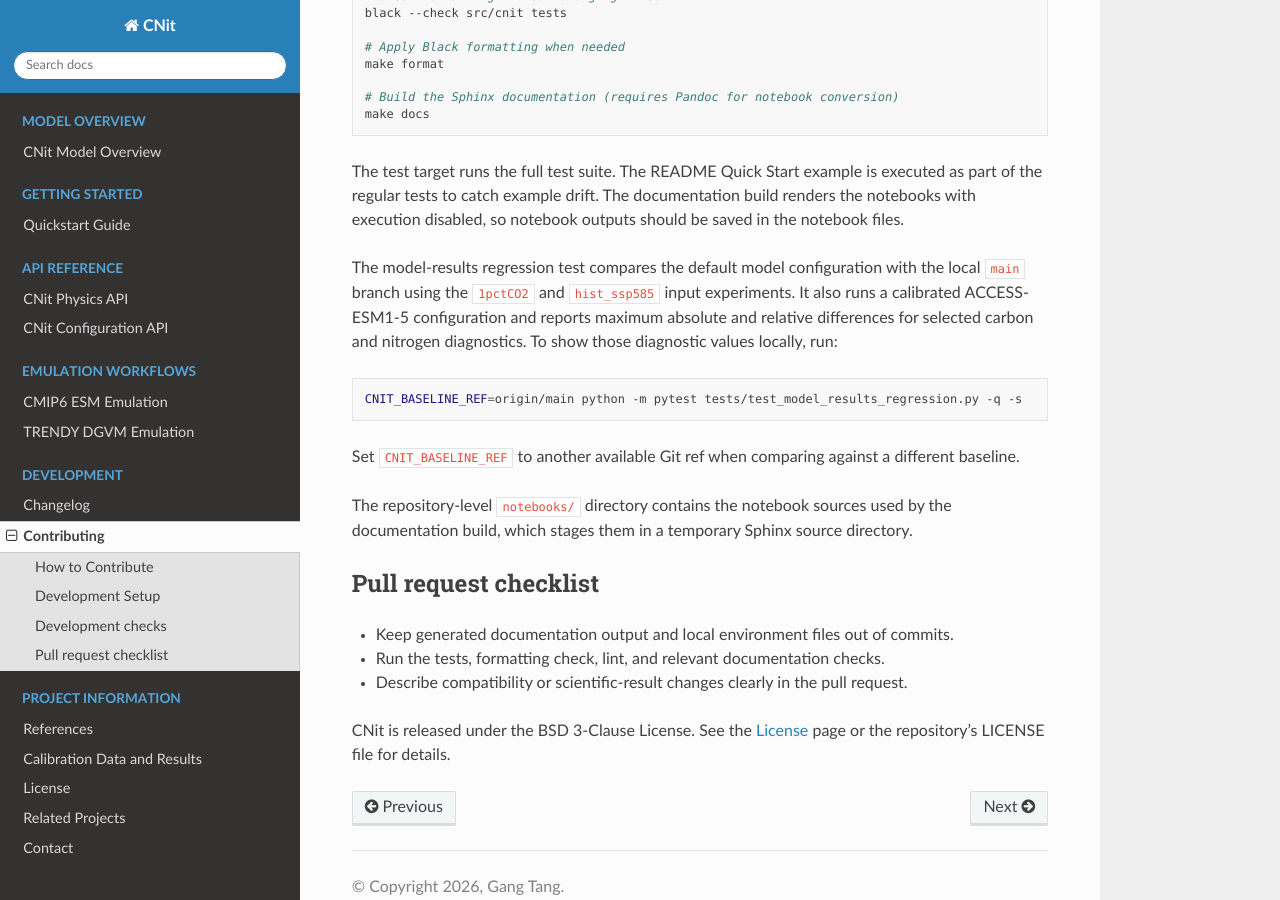
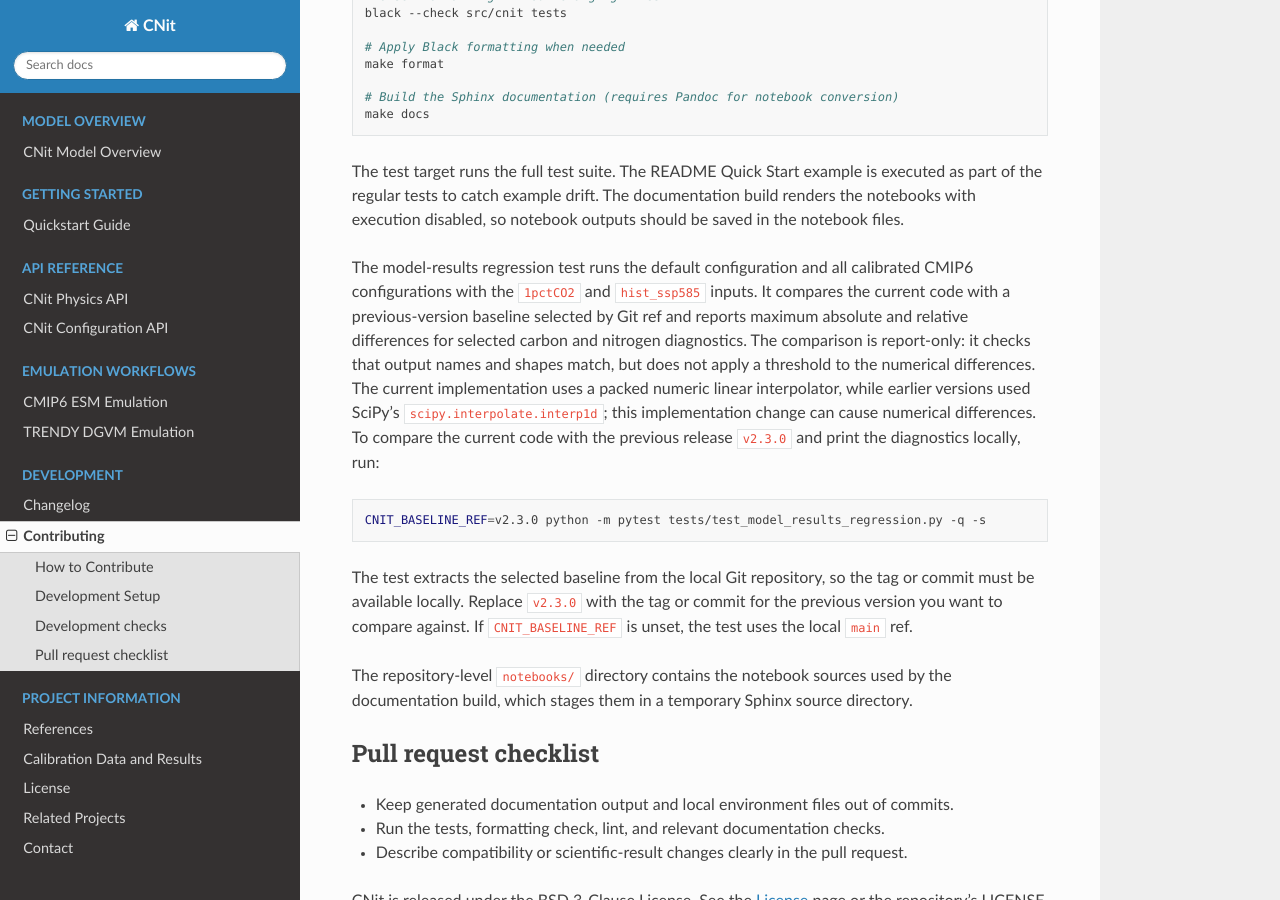
Before and after one commit to gangtang-au/cnit, a Sphinx documentation site: the page built from docs/contributing.rst, in a window 1280 px wide and 900 px high, scrolled down 1207 px. Built offline with Sphinx 7.4.7 and the Read the Docs theme 3.1.0, drawn with Linux system fonts in a browser that asks for light colours; pages that are not in the unit, such as notebooks, are missing from menus.

Commit message:
format and docs

```diff
--- a/docs/contributing.rst
+++ b/docs/contributing.rst
@@ -67,18 +67,25 @@ executed as part of the regular tests to catch example drift. The documentation
 build renders the notebooks with execution disabled, so notebook outputs should
 be saved in the notebook files.
 
-The model-results regression test compares the default model configuration with
-the local ``main`` branch using the ``1pctCO2`` and ``hist_ssp585`` input
-experiments. It also runs a calibrated ACCESS-ESM1-5 configuration and reports
+The model-results regression test runs the default configuration and all calibrated
+CMIP6 configurations with the ``1pctCO2`` and ``hist_ssp585`` inputs. It compares
+the current code with a previous-version baseline selected by Git ref and reports
 maximum absolute and relative differences for selected carbon and nitrogen
-diagnostics. To show those diagnostic values locally, run:
+diagnostics. The comparison is report-only: it checks that output names and shapes
+match, but does not apply a threshold to the numerical differences. The current
+implementation uses a packed numeric linear interpolator, while earlier versions
+used SciPy's ``scipy.interpolate.interp1d``; this implementation change can cause
+numerical differences. To compare the current code with the previous release
+``v2.3.0`` and print the diagnostics locally, run:
 
 .. code-block:: bash
 
-   CNIT_BASELINE_REF=origin/main python -m pytest tests/test_model_results_regression.py -q -s
+   CNIT_BASELINE_REF=v2.3.0 python -m pytest tests/test_model_results_regression.py -q -s
 
-Set ``CNIT_BASELINE_REF`` to another available Git ref when comparing against a
-different baseline.
+The test extracts the selected baseline from the local Git repository, so the tag
+or commit must be available locally. Replace ``v2.3.0`` with the tag or commit for
+the previous version you want to compare against. If ``CNIT_BASELINE_REF`` is
+unset, the test uses the local ``main`` ref.
 
 The repository-level ``notebooks/`` directory contains the notebook sources
 used by the documentation build, which stages them in a temporary Sphinx
```
Also changed, not shown: docs/development/changelog.rst (+6 -3 lines), 1 other file.
